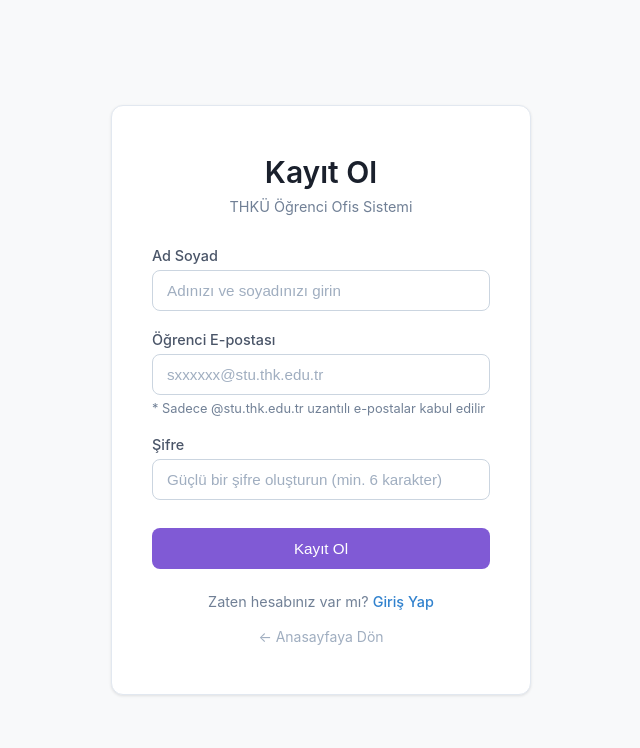
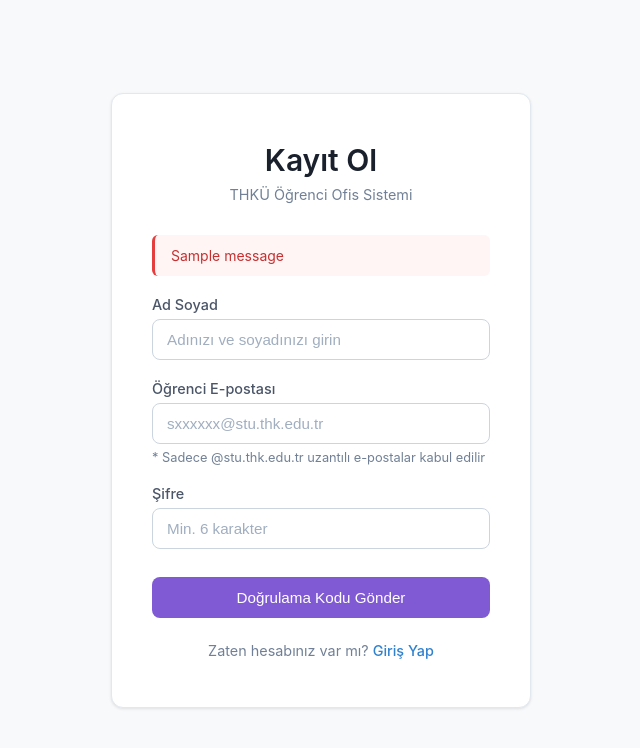
Before and after one commit to Bizbize60/okulweb, a Flask app: page /signup in a window 1280 px wide. Shown: the top 748 px of the page, without its empty margins (319-959 px from the left). Run offline with Flask 3, Linux system fonts and the light colour scheme; tables that the repository leaves empty hold one stand-in row (values such as "Sample post"); one stand-in notice (Sample message) is shown; parts of the project's set-up code (start-up, migrations or seed data) failed here and were passed over; some libraries are stand-ins or nearby versions.

Commit message:
Update registration form with error messages and button text

```diff
--- a/templates/register.html
+++ b/templates/register.html
@@ -5,7 +5,7 @@
   <meta name="viewport" content="width=device-width, initial-scale=1.0">
   <title>Kayıt Ol - THKÜ</title>
   <style>
-    * {
+   * {
       margin: 0;
       padding: 0;
       box-sizing: border-box;
@@ -164,6 +164,14 @@
     <h1>Kayıt Ol</h1>
     <p class="subtitle">THKÜ Öğrenci Ofis Sistemi</p>
 
+    {% with messages = get_flashed_messages() %}
+      {% if messages %}
+        {% for message in messages %}
+          <div class="error-message">{{ message }}</div>
+        {% endfor %}
+      {% endif %}
+    {% endwith %}
+
     <form method="POST" action="/signup" id="registerForm">
       <div class="form-group">
         <label for="name">Ad Soyad</label>
@@ -173,10 +181,7 @@
       <div class="form-group">
         <label for="email">Öğrenci E-postası</label>
         <input
-          type="email"
-          id="email"
-          name="email"
-          required
+          type="email" id="email" name="email" required
           placeholder="sxxxxxx@stu.thk.edu.tr"
           pattern=".*@stu\.thk\.edu\.tr$"
           title="Lütfen geçerli bir THKÜ öğrenci e-postası girin (@stu.thk.edu.tr)"
@@ -186,18 +191,14 @@
 
       <div class="form-group">
         <label for="password">Şifre</label>
-        <input type="password" id="password" name="password" required placeholder="Güçlü bir şifre oluşturun (min. 6 karakter)" minlength="6">
+        <input type="password" id="password" name="password" required placeholder="Min. 6 karakter" minlength="6">
       </div>
 
-      <button type="submit" class="submit-btn">Kayıt Ol</button>
+      <button type="submit" class="submit-btn">Doğrulama Kodu Gönder</button>
     </form>
 
     <div class="login-link">
       Zaten hesabınız var mı? <a href="/login">Giriş Yap</a>
-    </div>
-
-    <div class="home-link">
-      <a href="/">← Anasayfaya Dön</a>
     </div>
   </div>
 
@@ -206,8 +207,7 @@
       const email = document.getElementById('email').value;
       if (!email.endsWith('@stu.thk.edu.tr')) {
         e.preventDefault();
-        alert('Lütfen geçerli bir THKÜ öğrenci e-postası kullanın (@stu.thk.edu.tr)');
-        return false;
+        alert('Lütfen @stu.thk.edu.tr uzantılı mail kullanın.');
       }
     });
   </script>
```
